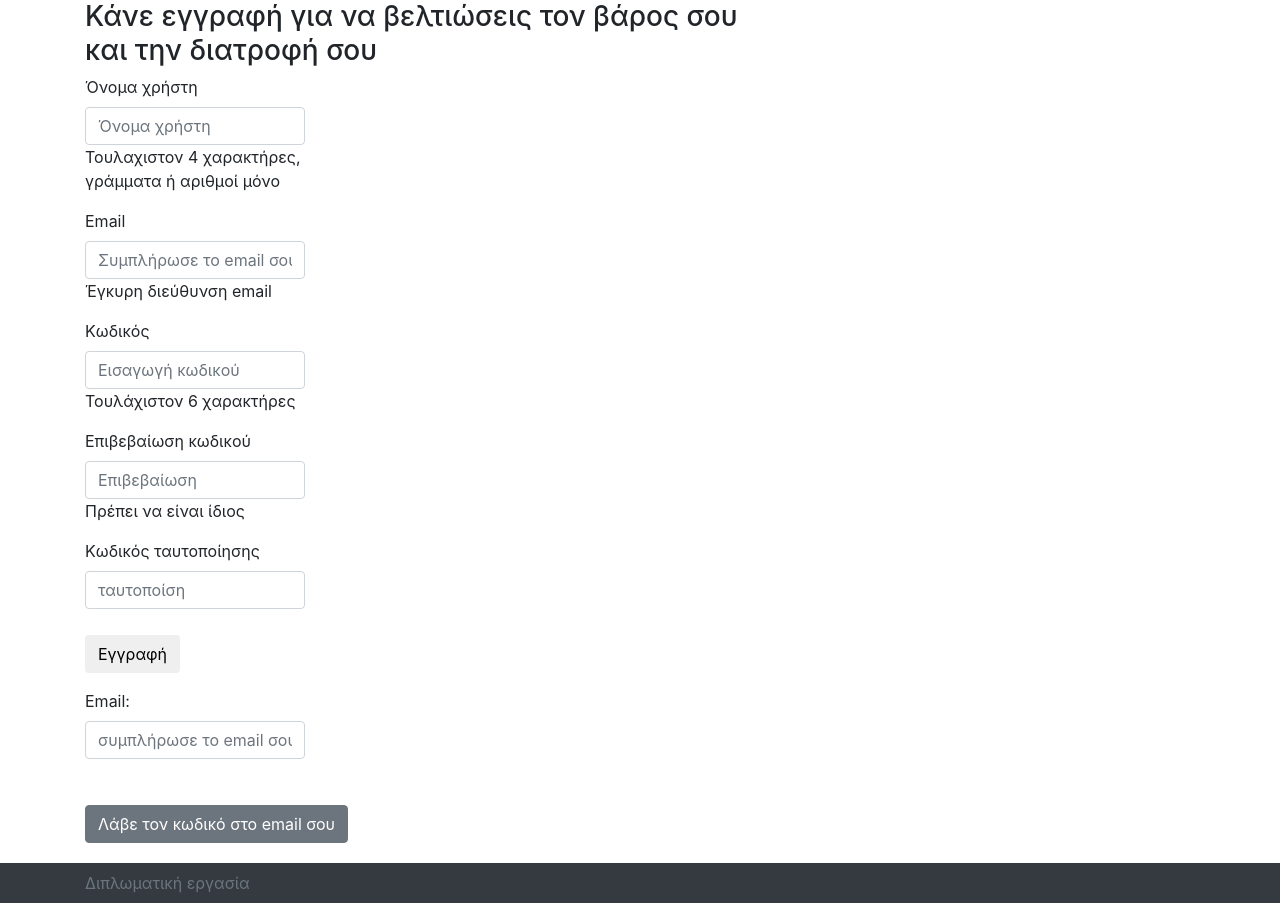
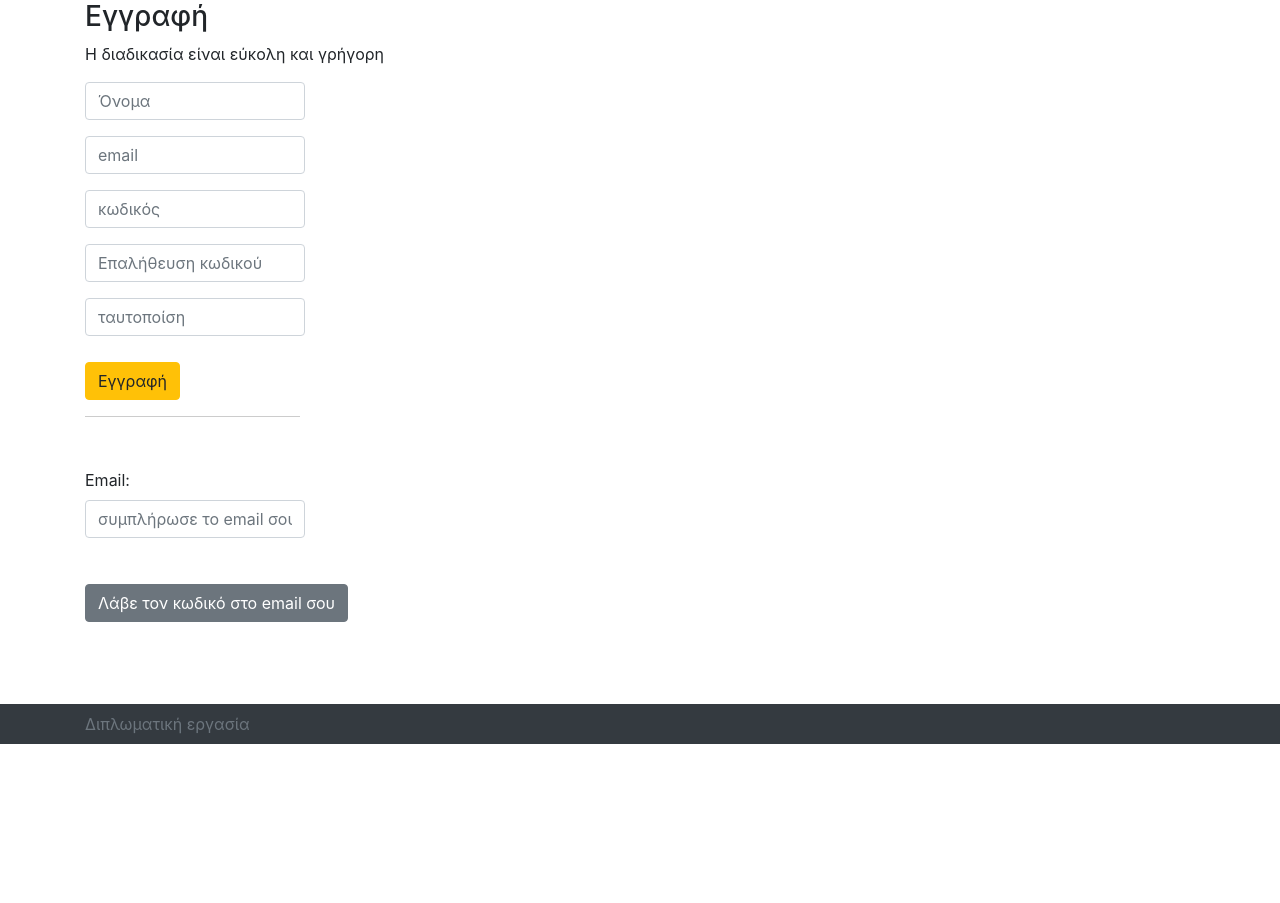
Before and after one commit to vroulos/diet_ci2, a CodeIgniter app: page /diet_ci2/register in a window 1280 px wide. Shown: the part 56-959 px from the top of the page. After the commit the page ends 800 px from the top, so only its background shows below. Run offline with CodeIgniter, Linux system fonts and the light colour scheme; some libraries are stand-ins or nearby versions.

Commit message:
small fixes

```diff
--- a/application/config/config.php
+++ b/application/config/config.php
@@ -23,8 +23,8 @@ defined('BASEPATH') OR exit('No direct script access allowed');
 | a PHP script and you can easily do that on your own.
 |
 */
-$config['base_url'] = 'http://192.168.2.2/diet_ci2/';
-//$config['base_url'] = 'https://3682f0bd.ngrok.io/diet_ci2/';
+//$config['base_url'] = 'https://192.168.2.2/diet_ci2/';
+$config['base_url'] = 'https://0cadff7a.ngrok.io/diet_ci2/';
 //$config['base_url'] = 'http://localhost/diet_ci2/';
 
 /*
--- a/application/controllers/User.php
+++ b/application/controllers/User.php
@@ -14,6 +14,8 @@ class User extends CI_Controller {
 	 * @access public
 	 * @return void
 	 */
+
+
 	public function __construct() {
 
 		parent::__construct();
@@ -24,12 +26,21 @@ class User extends CI_Controller {
 		$this->load->library('form_validation');
 		$this->load->database();
 
+
+
+
+
 	}
 
 
 	public function index() {
 
 		$data = new stdClass;
+		$user_id = $_SESSION['user_id'];
+		//$notifications = $this->user_model->get_meal_notifiation($user_id);
+
+
+
 
 		$this->load->view('header');
 		$this->load->view('user/login/login_success', $data);
@@ -40,12 +51,21 @@ class User extends CI_Controller {
 
 	//the user sees his program
 	public function view_program(){
+
 		$data = NULL;
 		if (isset($_SESSION['username'])){
 
 			$name = $_SESSION['username'];
 			$user_id = $_SESSION['user_id'];
 
+			$dayName = date("l");
+			$dayName = strtolower($dayName);
+			//echo $dayName;
+			//notifications = $this->user_model->get_meal_notifiation($user_id, $dayName);
+
+		// foreach ($notifications as  $value) {
+		// 	//echo $value->day;
+		// }
 
 			$week = $this->session->userdata('week_that_user_see');
 
@@ -259,18 +279,22 @@ class User extends CI_Controller {
 
 
 	public function food_feedback(){
-		if (isset($_SESSION['username'])) {
+
+
 
 			$reaction = $this->input->post('reaction');
 			$meal_id = $this->input->post('meal_id');
 			$textReaction = $this->input->post('textreaction');
+
 			if (isset($textReaction)) {
 				$result = $this->user_model->add_text_reaction($meal_id, $textReaction);
+				echo "textReaction";
 			}else if (isset($reaction)) {
 				$result = $this->user_model->add_reaction($reaction, $meal_id);
+				echo "reaction";
 			}
 
-		}
+
 	}
 
 	// display and add the user notes
@@ -537,7 +561,7 @@ class User extends CI_Controller {
 		$this->load->library('form_validation');
 
 		// set validation rules
-		$this->form_validation->set_rules('username', 'Username', 'required|alpha_numeric');
+		$this->form_validation->set_rules('username', 'Username', 'required');
 		$this->form_validation->set_rules('password', 'Password', 'required');
 
 		if (!isset($_SESSION['username'])) {
--- a/application/models/User_model.php
+++ b/application/models/User_model.php
@@ -190,11 +190,13 @@ class User_model extends CI_Model {
 
 	public function add_reaction($reaction, $meal_id){
 
-		$query = $this->db->query("INSERT INTO feedback (reaction, meal_id) values ('$reaction', '$meal_id') ON DUPLICATE KEY UPDATE reaction = '$reaction' ");
+		$query = $this->db->query("INSERT INTO feedback1 (reaction, meal_id) values ('$reaction', (SELECT id FROM nutricion_program_v2 WHERE id = '$meal_id')) ON DUPLICATE KEY UPDATE reaction = '$reaction' ");
 
 		if ($this->db->affected_rows() > 0) {
+			echo"naiiii";
 			return true;
 		}else{
+			echo "noooo";
 			return false;
 		}
 
@@ -203,7 +205,7 @@ class User_model extends CI_Model {
 
 		public function add_text_reaction($meal_id, $textReaction){
 
-		$query = $this->db->query("INSERT INTO feedback (meal_id, text) values ('$meal_id', '$textReaction') ON DUPLICATE KEY UPDATE text = '$textReaction' ");
+		$query = $this->db->query("INSERT INTO feedback1 (meal_id, text_reaction) values ('$meal_id', '$textReaction') ON DUPLICATE KEY UPDATE text_reaction = '$textReaction' ");
 
 		if ($this->db->affected_rows() > 0) {
 			return true;
@@ -215,7 +217,7 @@ class User_model extends CI_Model {
 
 
 	public function check_reaction($food_id){
-		$query = $this->db->query("SELECT * FROM feedback WHERE meal_id = '$food_id' ");
+		$query = $this->db->query("SELECT * FROM feedback1 WHERE meal_id = '$food_id' ");
 
 		if ($this->db->affected_rows() > 0) {
 
@@ -340,6 +342,17 @@ class User_model extends CI_Model {
 
 			}
 
+	// public function get_meal_notifiation($user_id, $dayName){
+	// 	$query = $this->db->query("SELECT * FROM nutricion_program_v2 WHERE  (user_id = '$user_id' &&  day ='$dayName' ) ");
+
+	// 	$affected_rows = $this->db->affected_rows();
+	// 	if ($affected_rows >0) {
+	// 		return $query->result();
+	// 	}else{
+	// 		return false;
+	// 	}
+	// }
+
 	public function get_notes(){
 		$user_id = $_SESSION['user_id'];
 		$user = $_SESSION['username'];
@@ -423,7 +436,10 @@ class User_model extends CI_Model {
 
 		$query = $this->db->query("SELECT * FROM users WHERE username = '$username' ");
 
-		return $query->row()->is_deactivated;
+		if($this->db->affected_rows() > 0){
+			return $query->row()->is_deactivated;
+		}
+
 
 	}
 
--- a/application/views/dietitian/add_nutricion_program_view_v2.php
+++ b/application/views/dietitian/add_nutricion_program_view_v2.php
@@ -111,6 +111,7 @@ echo form_open('dietitians/add_nutricion_program_v2'); ?>
 			}
 			 ?>
 
+
 			</div>
 			</div>
 		</div>
--- a/application/views/dietitian/login/logind.php
+++ b/application/views/dietitian/login/logind.php
@@ -32,7 +32,7 @@
 					<label for="password">Κωδικός</label>
 					<input type="password" class="form-control" id="password" name="password" placeholder="Κωδικός">
 				</div>
-			<?php echo form_submit('mysubmit', 'Υποβολή',"class='btn btn-dark'"); ?>
+			<?php echo form_submit('mysubmit', 'Σύνδεση',"class='btn btn-dark'"); ?>
 		</div>
 
 	</div>
--- a/application/views/header.php
+++ b/application/views/header.php
@@ -106,13 +106,16 @@
 
 	 ?>
 
+
+
+
 	<script>
 
 		var now = new Date();
 		var millisTill8 = new Date(now.getFullYear(), now.getMonth(), now.getDate(), 8, 0, 0, 0) - now;
 		var millisTill10 = new Date(now.getFullYear(), now.getMonth(), now.getDate(), 10, 0, 0, 0) - now;
 		var millisTill14 = new Date(now.getFullYear(), now.getMonth(), now.getDate(), 14, 0, 0, 0) - now;
-		var millisTill20 = new Date(now.getFullYear(), now.getMonth(), now.getDate(), 20 ,0, 0, 0) - now;
+		var millisTill20 = new Date(now.getFullYear(), now.getMonth(), now.getDate(), 20 , 0, 0, 0) - now;
 		if (millisTill8 < 0) {
      		millisTill8 += 86400000; // it's after 10am, try 10am tomorrow.
 		}
@@ -152,9 +155,10 @@
 		}, millisTill10);
 		setTimeout(function(){
 					        Push.create("Ώρα για μεσημεριανό", {
-						    body: "Για μεσημεριανό έχει κεφτεδάκια",
+						    body: "Μην παραλείπεις τα γεύματα",
 						    icon: '<?php echo base_url('assets/images/diet.png') ?>',
 						    // timeout: 4000,
+						    link : '<?php echo base_url('user/view_program') ?>',
 						    requireInteraction : true,
 						    onClick: function () {
 						        window.focus();
@@ -164,9 +168,10 @@
 		}, millisTill14);
 		setTimeout(function(){
 					        Push.create("Ώρα για φαγητό", {
-						    body: "Για βραδινό έχει κεφτεδάκια",
+						    body: "Το βράδυ να τρως ελαφριά",
 						    icon: '<?php echo base_url('assets/images/diet.png') ?>',
 						    // timeout: 4000,
+						    ink : '<?php echo base_url('user/view_program') ?>',
 						    requireInteraction : true,
 						    onClick: function () {
 						        window.focus();
@@ -176,14 +181,8 @@
 		}, millisTill20);
 			window.setInterval(function () {
 
-}			, 30000);
+	}			, 30000);
 
-
-
-
-  </script>
-
-
-
+</script>
 
 	<main id="site-content" role="main">
--- a/application/views/user/login/login.php
+++ b/application/views/user/login/login.php
@@ -29,7 +29,7 @@
 					<input type="password" class="form-control" id="password" name="password" placeholder="Ο Κωδικός σου" style="max-width: 230px">
 				</div>
 				<div class="form-group">
-					<input type="submit" class="btn btn-default" value="Σύνδεση" style="margin-top: 10px">
+					<input type="submit" class="btn btn-dark" value="Σύνδεση" style="margin-top: 10px">
 				</div>
 			</form>
 		</div>
--- a/application/views/user/nutricion_program_view_v2.php
+++ b/application/views/user/nutricion_program_view_v2.php
@@ -17,7 +17,6 @@ $(document).ready(function() {
 			$.ajax({
 				url: '<?php echo base_url('user/food_feedback') ?>',
 				type: 'POST',
-
 				data: {
 					'reaction': 'like',
 					'meal_id' : $value
--- a/application/views/user/register/register.php
+++ b/application/views/user/register/register.php
@@ -17,38 +17,35 @@
 		<?php endif; ?>
 		<div class="col-md-12">
 			<div class="page-header">
-				<h3>Κάνε εγγραφή για να βελτιώσεις τον βάρος σου<br> και την διατροφή σου</h3>
+				<h3>Εγγραφή</h3>
+				<p>Η διαδικασία είναι εύκολη και γρήγορη</p>
 			</div>
 			<?= form_open() ?>
 				<div class="form-group">
-					<label for="username">Όνομα χρήστη</label>
-					<input type="text" class="form-control" id="username" name="username" placeholder="Όνομα χρήστη">
-					<p class="help-block">Τουλαχιστον 4 χαρακτήρες, γράμματα ή αριθμοί μόνο</p>
+
+					<input type="text" class="form-control" id="username" name="username" placeholder="Όνομα">
+					<!-- <p class="help-block">Τουλαχιστον 4 χαρακτήρες, γράμματα ή αριθμοί μόνο</p> -->
 				</div>
 				<div class="form-group">
-					<label for="email">Email</label>
-					<input type="email" class="form-control" id="email" name="email" placeholder="Συμπλήρωσε το email σου">
-					<p class="help-block">Έγκυρη διεύθυνση email</p>
+					<!-- <label for="email">Email</label> -->
+					<input type="email" class="form-control" id="email" name="email" placeholder="email">
+					<!-- <p class="help-block">Έγκυρη διεύθυνση email</p> -->
 				</div>
 				<div class="form-group">
-					<label for="password">Κωδικός</label>
-					<input type="password" class="form-control" id="password" name="password" placeholder="Εισαγωγή κωδικού">
-					<p class="help-block">Τουλάχιστον 6 χαρακτήρες</p>
+					<input type="password" class="form-control" id="password" name="password" placeholder="κωδικός">
+					<!-- <p class="help-block">Τουλάχιστον 6 χαρακτήρες</p> -->
 				</div>
 				<div class="form-group">
-					<label for="password_confirm">Επιβεβαίωση κωδικού</label>
-					<input type="password" class="form-control" id="password_confirm" name="password_confirm" placeholder="Επιβεβαίωση">
-					<p class="help-block">Πρέπει να είναι ίδιος</p>
+					<input type="password" class="form-control" id="password_confirm" name="password_confirm" placeholder="Επαλήθευση κωδικού">
 				</div>
 				<div class="form-group">
-					<label for="password_recognition">Κωδικός ταυτοποίησης</label>
 					<input type="password" class="form-control" id="password" name="password_identity" placeholder="ταυτοποίση ">
 				</div>
 				<div class="form-group">
-					<input type="submit" class="btn btn-default" value="Εγγραφή" style="margin-top: 10px">
+					<input type="submit" class="btn btn-warning" value="Εγγραφή" style="margin-top: 10px">
 				</div>
 			</form>
-
+			<hr/>
 			<?php //echo form_open('get_unique_password_to_email'); ?>
 			<div class="form-group">
 					<label>Email:</label>
--- a/assets/css/style.css
+++ b/assets/css/style.css
@@ -81,6 +81,8 @@ hr {
     border-top: 1px solid #ccc;
     margin: 1em 0px 50px 0px ;
     padding: 0;
+    max-width: 215px
+
 
 }
 
@@ -172,6 +174,9 @@ img:hover {
   }
 
  @media all and (max-width: 360px){
+  hr{
+    margin-right: 5px;
+  }
     .row{
         margin-left: 0px;
       }
```
Also changed, not shown: application/controllers/Dietitians.php (+6 -4 lines).
